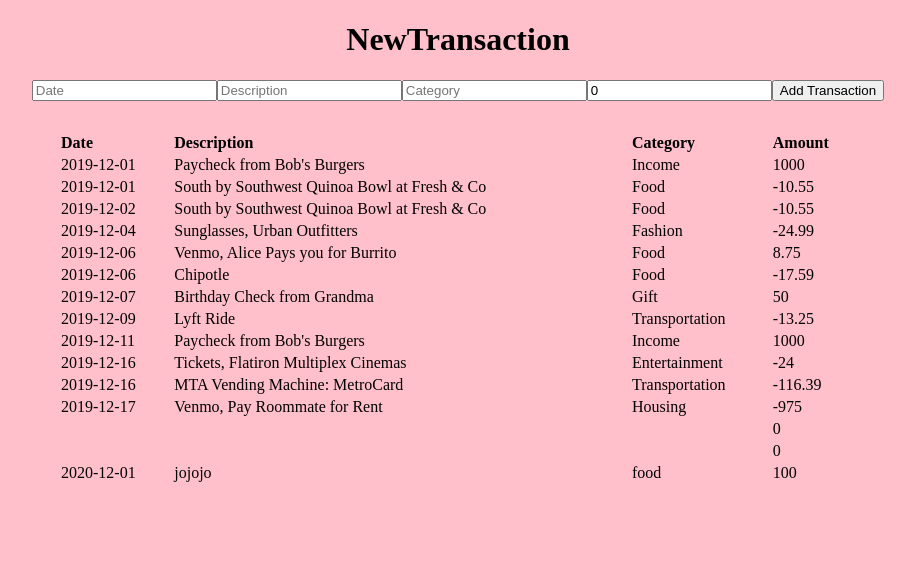
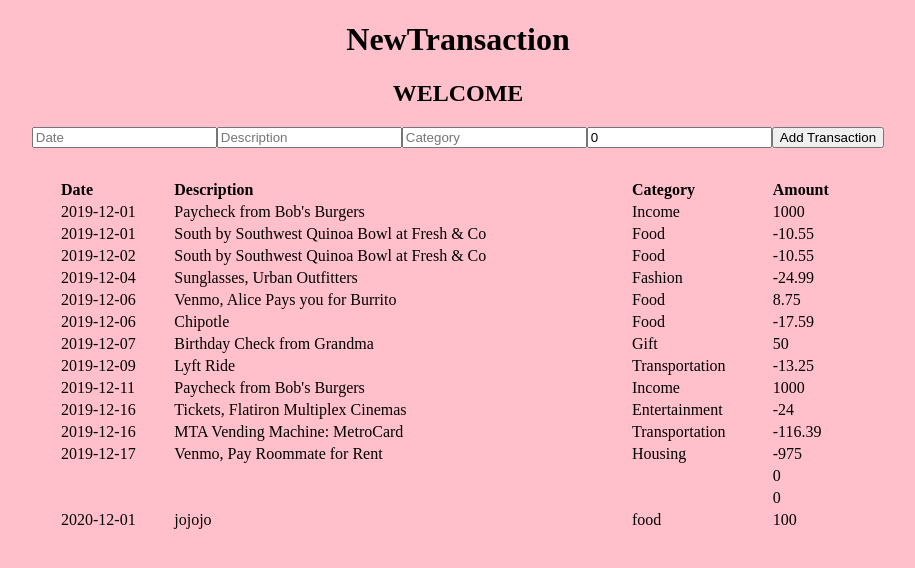
Before and after one commit to Terry1703/transaction, a React (Create React App) app: page / in a window 1280 px wide. Shown: the top 568 px of the page, without its empty margins (182-1097 px from the left). Built offline with nearby package versions, Linux system fonts and the light colour scheme; data requests are answered from the project's data file.

Commit message:
initial commits

```diff
--- a/src/App.js
+++ b/src/App.js
@@ -49,6 +49,7 @@ function App() {
   return (
     <div className="App">
       <h1>NewTransaction</h1>
+      <h2>WELCOME</h2>
       <form onSubmit={handleSubmit}>
 
         <input
```
